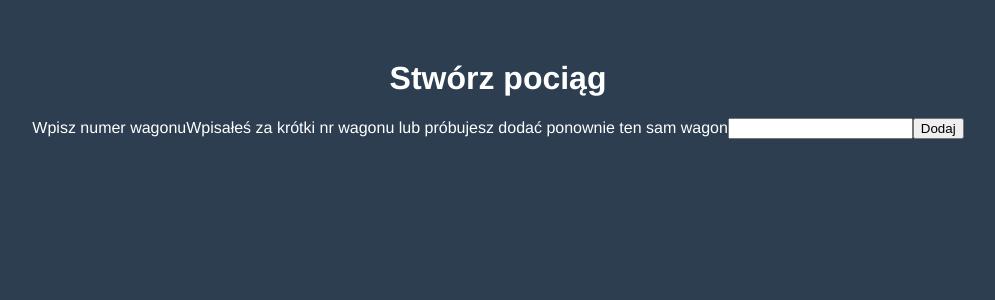
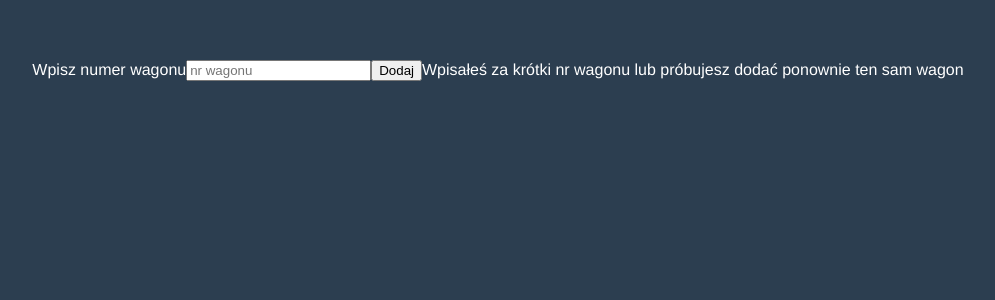
Before and after one commit to yakuza16/elp, a Vue app: page / in a window 1280 px wide. Both pictures are taken after a click on the button "Dodaj". Shown: the top 300 px of the page, without its empty margins (142-1137 px from the left). Built offline with nearby package versions, Linux system fonts and the light colour scheme.

Commit message:
add delete wagon

```diff
--- a/src/components/AddWagon.vue
+++ b/src/components/AddWagon.vue
@@ -1,28 +1,33 @@
 <template>
-  <div class="hello">
-    <h1>{{ msg }}</h1>
-  </div>
-  <div>
+  <div class="flex justify-start space-x-4 place-items-center">
     <label for="wagon">Wpisz numer wagonu</label>
-    <span class="text-red-400" v-if="wrongNumber"
-      >Wpisałeś za krótki nr wagonu lub próbujesz dodać ponownie ten sam
-      wagon</span
-    >
     <input
       @change="wrongNumber = false"
       @keyup.enter="addWagon"
-      class="text-black"
+      class="text-black h-12 text-lg placeholder-gray-400"
       type="number"
       id="wagon"
       ref="wagonInput"
       maxlength="12"
+      placeholder="nr wagonu"
     />
     <button @click="addWagon">Dodaj</button>
+    <span class="text-red-400" v-show="wrongNumber"
+      >Wpisałeś za krótki nr wagonu lub próbujesz dodać ponownie ten sam
+      wagon</span
+    >
   </div>
   <div>
-    <ul>
-      <li v-for="(wagon, index) in wagons" :key="index">
+    <ul class="flex flex-col w-1/3 my-8">
+      <li
+        class="flex justify-around border-gray-400 border-2"
+        v-for="(wagon, index) in wagons"
+        :key="index"
+      >
+        <span>Nr:{{ index + 1 }}</span>
+
         {{ wagon.wagon }}
+        <button class="text-red-400" @click="deleteWagon(index)">Usuń</button>
       </li>
     </ul>
   </div>
@@ -54,8 +59,10 @@ export default {
       } else {
         this.wagons.push({ wagon: wagonNumber });
         this.$refs.wagonInput.value = "";
-        console.log(this.wagons);
       }
+    },
+    deleteWagon(id) {
+      this.wagons.splice(id, 1);
     },
   },
 };
```
